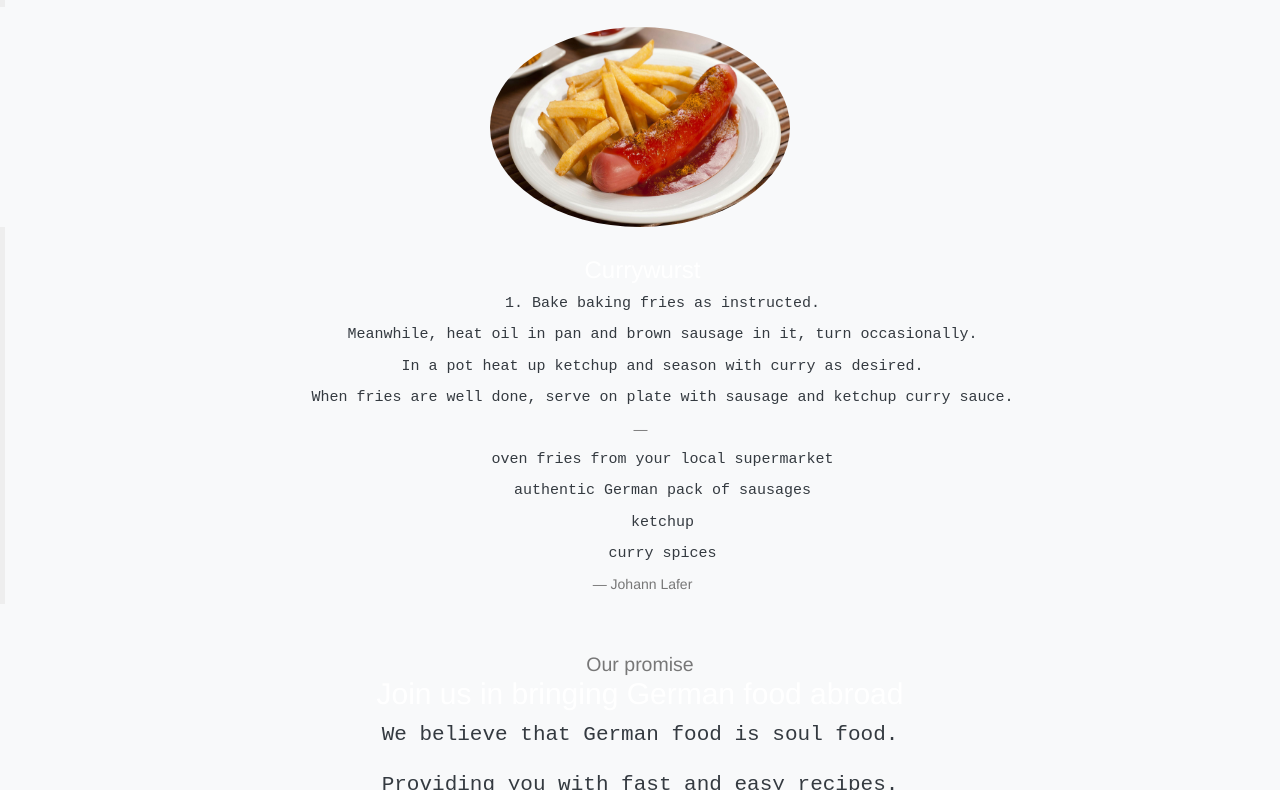
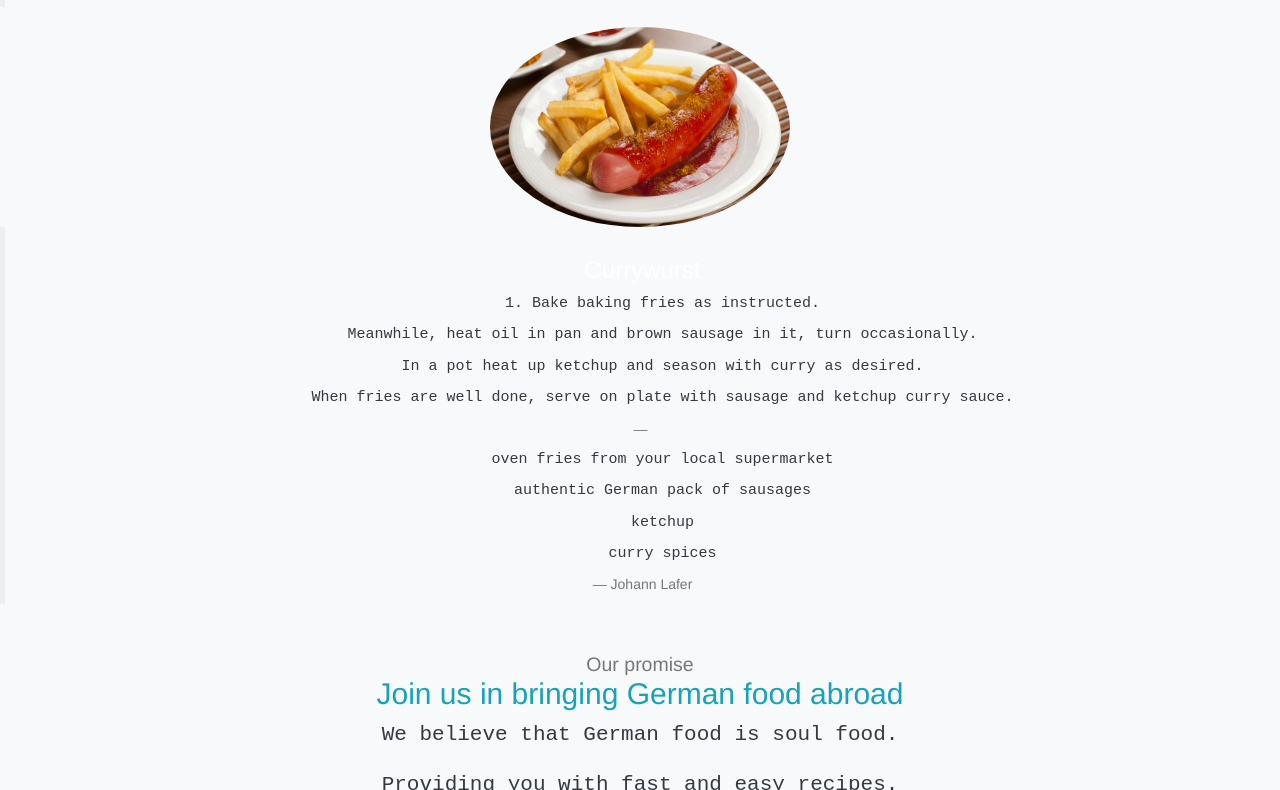
Before and after one commit to Louisahaas/Group-Project-2, a plain HTML site: page index.html in a window 1280 px wide. Shown: the part 2010-2800 px from the top of the page. Drawn offline with Linux system fonts and the light colour scheme.

Commit message:
asdf
asfasdf

```diff
--- a/css/styles.css
+++ b/css/styles.css
@@ -7,8 +7,7 @@
 html {
   font-family: sans-serif;
   line-height: 1.15;
-  -webkit-text-size-adjust: 100%;
-  -webkit-tap-highlight-color: rgba(0, 0, 0, 0);
+  -webkit-text-size-adjust: 100%
 }
 
 body {
@@ -20,14 +19,18 @@ h1 {color: #17a2b8;
   font-size: 50px;
 }
 
+h2 {color: #17a2b8;
+  font-size: 30px;
+}
+
 p {
   color: #343a40;
   font-family: "courier new";
   font-size: 15px;
 }
 
-a { color: #6610f2;
-  font-size: 50px;}
+a {color: #6610f2;
+  font-size: 50px}
 
 ol {
     color: #343a40;
```
